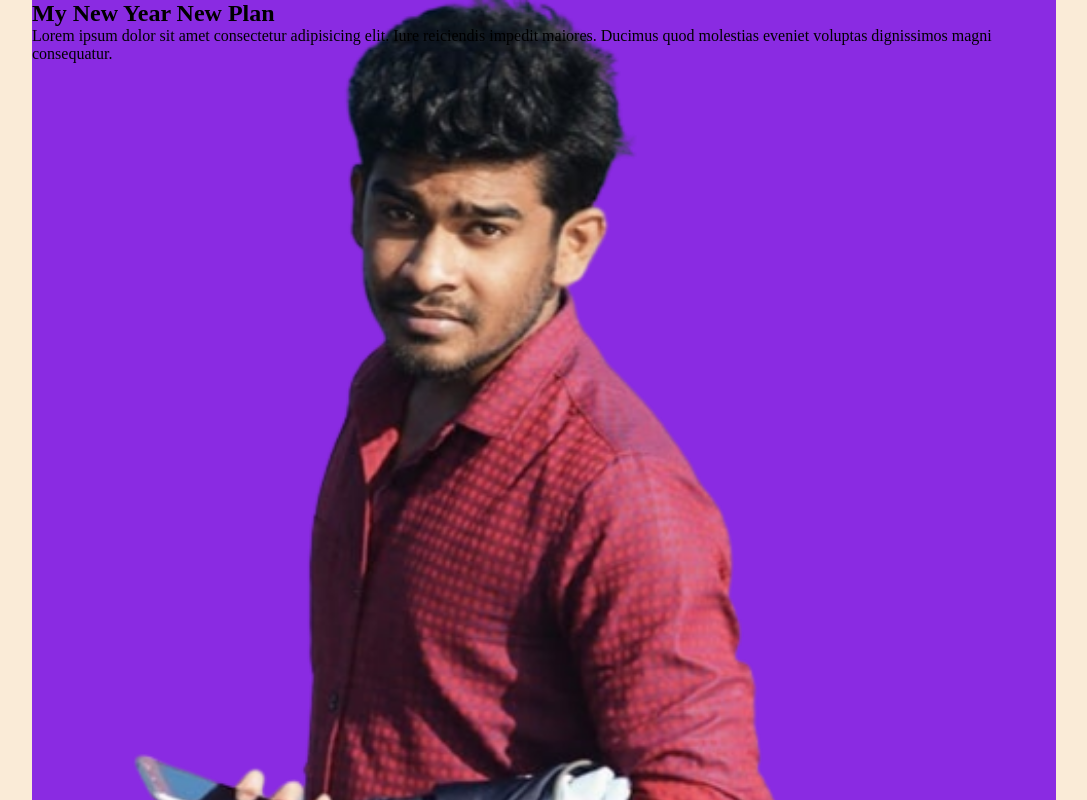
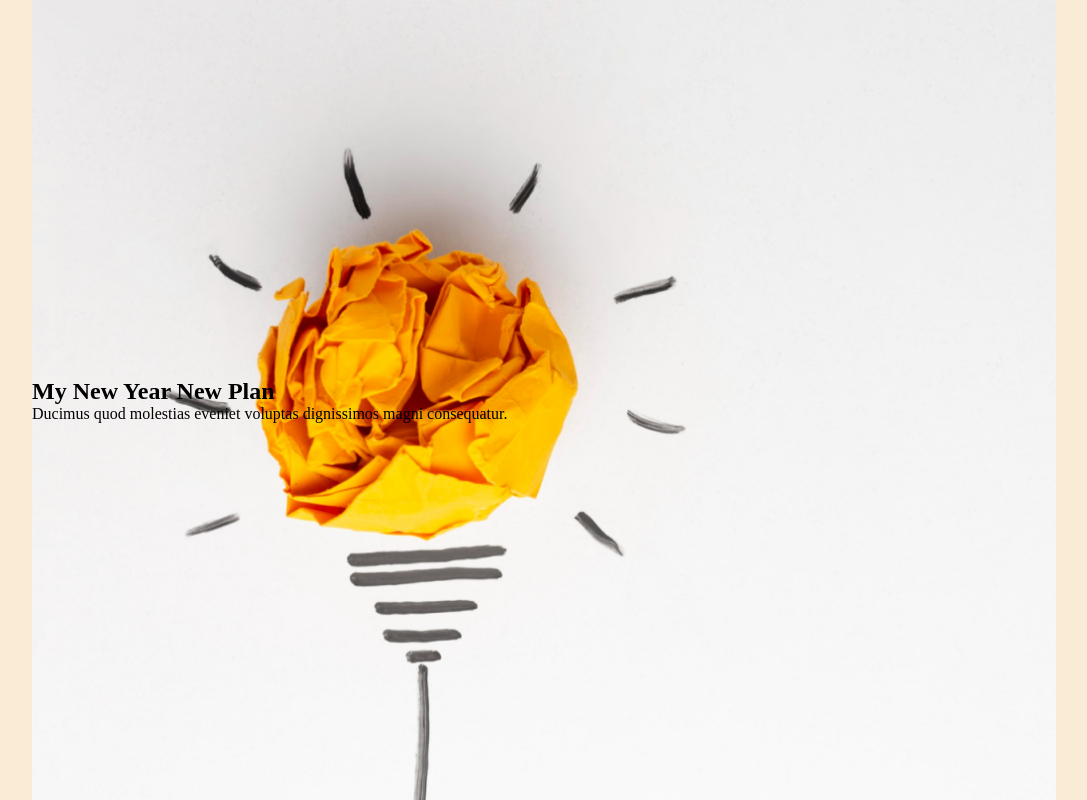
Before and after one commit to kamruzzaman22874/My-Plans, a plain HTML site: page index.html in a window 1280 px wide. Shown: the whole page, without its empty margins (96-1183 px from the left). Drawn offline with Linux system fonts and the light colour scheme.

Commit message:
project setup

```diff
--- a/index.html
+++ b/index.html
@@ -10,9 +10,11 @@
 </head>
 <body class="container">
     <header>
-        <div>
-            <h2>My New Year New Plan</h2>
-            <p>Lorem ipsum dolor sit amet consectetur adipisicing elit. Iure reiciendis impedit maiores. Ducimus quod molestias eveniet voluptas dignissimos magni consequatur.</p>
+        <div class="new-plan-header">
+           <div>
+             <h2>My New Year New Plan</h2>
+                Ducimus quod molestias eveniet voluptas dignissimos magni consequatur.</p>
+           </div>
         </div>
 
     </header>
--- a/styles/style.css
+++ b/styles/style.css
@@ -9,7 +9,9 @@
     background-color: antiquewhite;
 }
 header{
-    background-image: url('../images/profile-preview.png');
+    display: flex;
+    align-items: center;
+    background-image: url('../images/banner/banner1.png');
     width: 100%;
     height: 100vh;
     background-repeat: no-repeat;
```
Also changed, not shown: images/banner/banner1.png (added), images/banner/banner2.png (added), images/banner/banner3.png (added), images/gradient1.png (added), images/gradient2.png (added), images/gradient3.png (added), images/icons/ecom.png (added), images/icons/fb.png (added), images/icons/js.png (added), images/icons/smoke.png (added), images/icons/twitter.png (added), images/icons/web.png (added), images/icons/youtube.png (added), images/person.png (added), 1 more files.
